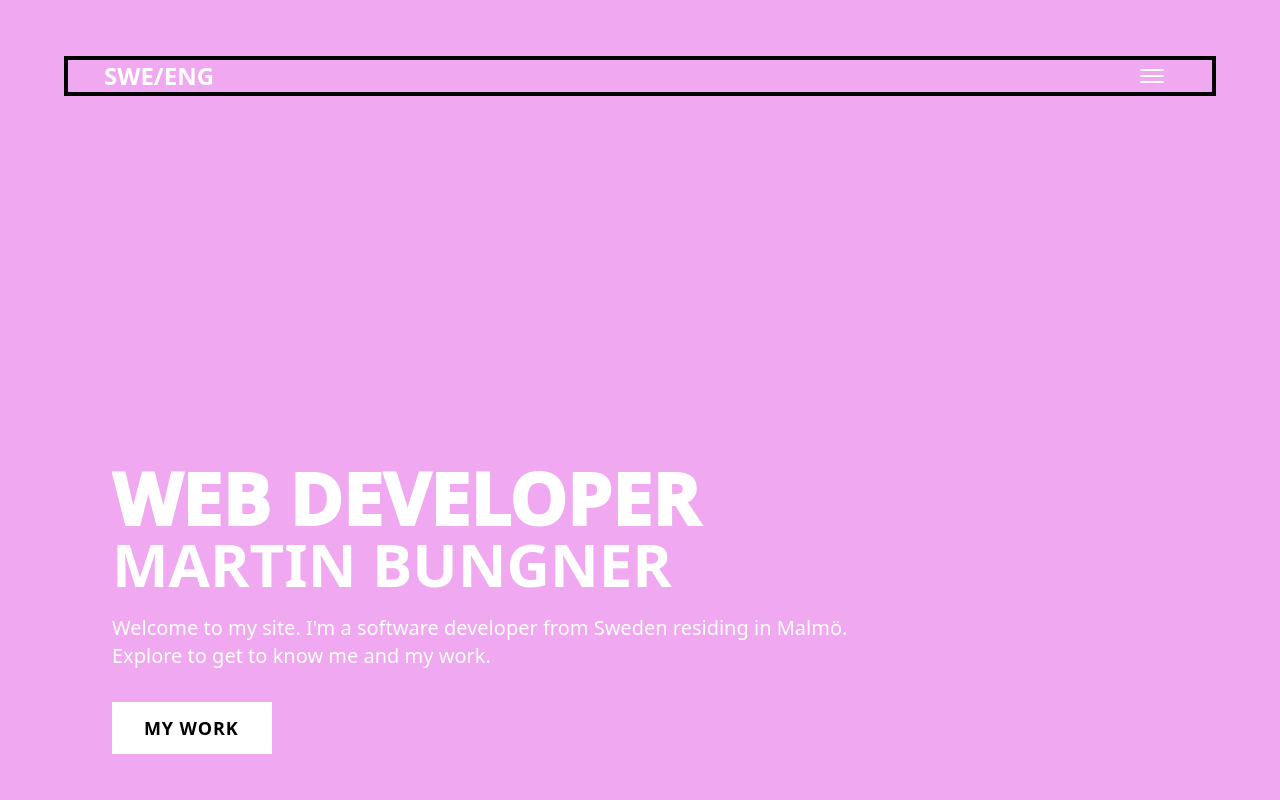
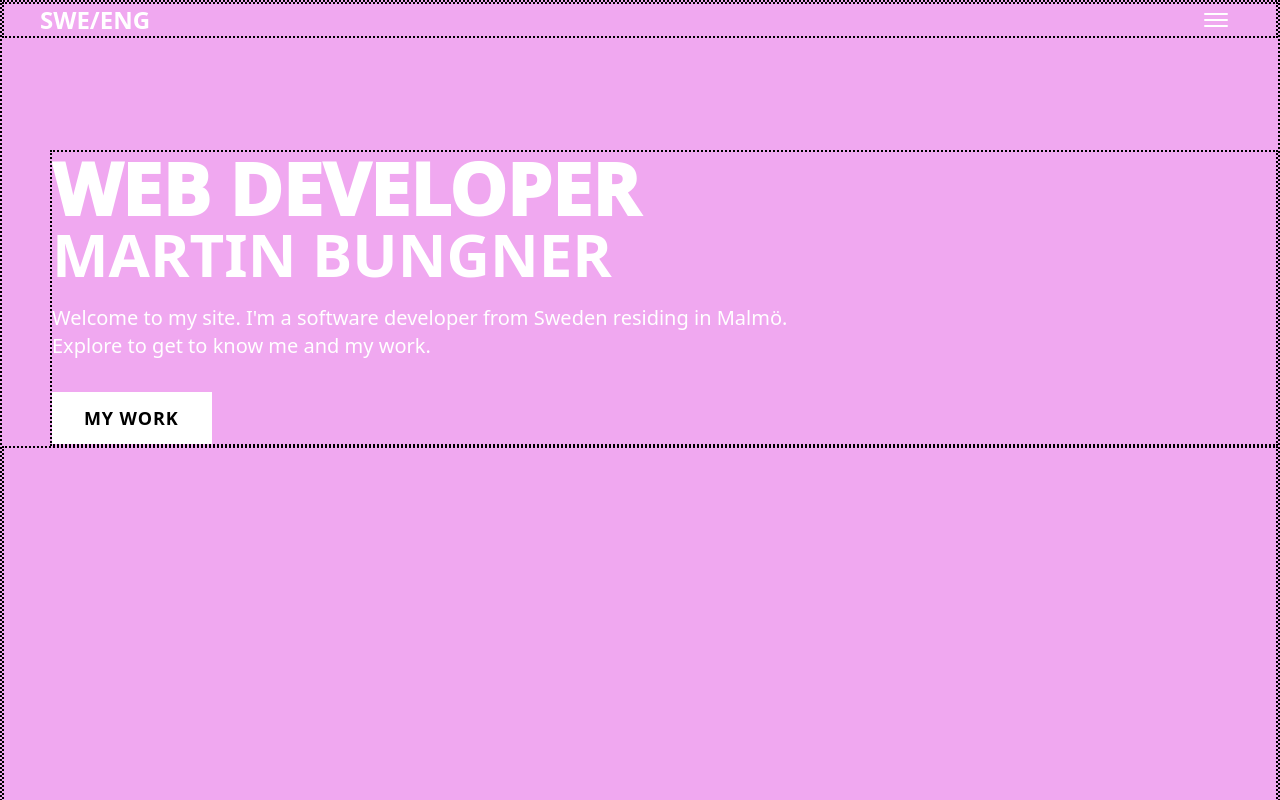
Before and after one commit to mbng47/portfol-1, a Next.js app: page / in a window 1280 px wide. Shown: the top 800 px of the page. Built offline with nearby package versions, Linux system fonts and the light colour scheme.

Commit message:
showcase overlay
showcase overlay done, menu style good as done functionality left

```diff
--- a/src/app/page.tsx
+++ b/src/app/page.tsx
@@ -1,6 +1,6 @@
 'use client';
 import React, { useState } from 'react';
-import Navbar from '../components/Navbar';
+import Header from '../components/Header';
 import Menu from '../components/Menu';
 import Home from '../components/Home';
 import About from '../components/About';
@@ -12,16 +12,18 @@ export default function Page() {
 
   const [menuOpen, setMenuOpen] = useState(false);
 
+  // py-14 px-16
+
   return (
     <>
-      <main className={`min-h-screen w-full bg-pink-BG text-white py-14 px-16 duration-500 ${menuOpen ? '-translate-x-64' : ''}`}>
-        <Navbar menuOpen={menuOpen} setMenuOpen={setMenuOpen} />
+      <main className={`z-10 min-h-screen w-full absolute top-0 right-0 bg-pink-BG text-white duration-500 border-2 border-black border-dotted ${menuOpen ? '-translate-x-64' : ''}`}>
+        <Header menuOpen={menuOpen} setMenuOpen={setMenuOpen} />
         <Home />
         <About />
         <Projects />
         <Contact />
       </main>
-      <aside className={`min-h-screen w-64 absolute top-0 right-0 ${menuOpen ? 'block' : 'hidden'}`}>
+      <aside className={`min-h-screen w-64 absolute top-0 right-0`}>
         <Menu />
       </aside>
     </>
--- a/src/components/About.tsx
+++ b/src/components/About.tsx
@@ -5,7 +5,7 @@ import React from 'react';
 export default function About(){
     return (
         <>
-        <article></article>
+        <article className='h-screen w-full border-2 border-black border-dotted'></article>
         </>
     )
 }
--- a/src/components/Navbar.tsx
+++ b/src/components/Header.tsx
@@ -2,11 +2,11 @@
 import React, { useState } from 'react';
 
 
-export default function Navbar({ menuOpen, setMenuOpen }) {
+export default function Header({ menuOpen, setMenuOpen }) {
 
 
     return (
-        <header className='w-full flex flex-row justify-between items-center border-solid border-black border-4'>
+        <header className='w-full sticky top-0 flex flex-row justify-between items-center border-2 border-black border-dotted'>
             <h2 className="ml-9 text-2xl font-extrabold cursor-pointer">SWE/ENG</h2>
             <button onClick={() => { setMenuOpen(!menuOpen) }}
                 className="mr-12 flex flex-col justify-center items-center cursor-pointer">
--- a/src/components/Home.tsx
+++ b/src/components/Home.tsx
@@ -3,7 +3,7 @@ import React from 'react';
 
 export default function Home(){
     return (
-        <article className='min-h-screen w-full ml-12 mt-28 flex flex-col justify-center'>
+        <article className='min-h-max ml-12 mt-28 flex flex-col justify-center border-2 border-black border-dotted'>
             <h2 className='uppercase font-[999] text-7xl'>Web developer</h2>
             <h3 className='uppercase font-[900] text-6xl'>Martin Bungner</h3>
             <p className='text-xl font-normal mt-5 max-w-700px'>Welcome to my site. I'm a software developer from Sweden residing in Malmö.</p>
--- a/src/components/Menu.tsx
+++ b/src/components/Menu.tsx
@@ -1,12 +1,14 @@
 'use client'
 import React, { useState } from 'react';
+
 
 export default function Menu() {
 
 
+
     return (
-        <article className='min-h-screen w-full flex flex-row justify-center'>
-            <ul className='mb-4 text-3xl flex flex-col justify-center items-center gap-6'>
+        <article className={`min-h-screen w-full flex flex-row justify-center`}>
+            <ul className={`text-3xl flex flex-col justify-center items-center gap-4`}>
                 <li>Home</li>
                 <li>About</li>
                 <li>Projects</li>
```
